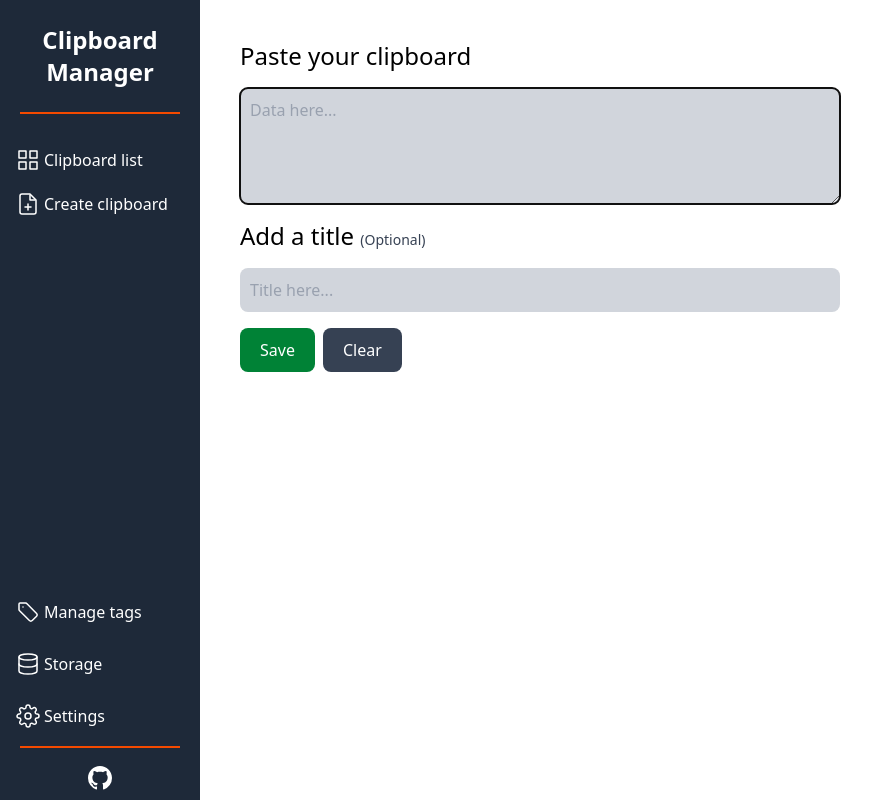
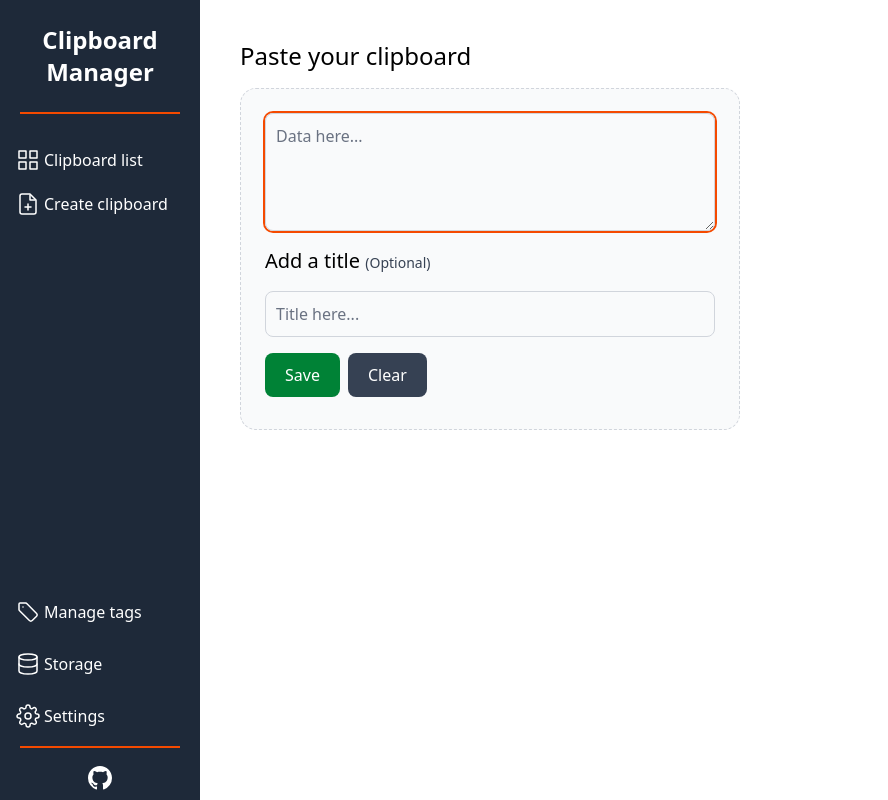
Before and after one commit to JavierMolines/clipboard, an Angular app: page /create in a window 1280 px wide. Shown: the whole page, without its empty margins (0-888 px from the left). Built offline with nearby package versions, Linux system fonts and the light colour scheme.

Commit message:
fix(create): improve textarea and input styling for consistency

```diff
--- a/src/app/pages/create/create.component.html
+++ b/src/app/pages/create/create.component.html
@@ -1,21 +1,27 @@
 <form class="flex flex-col gap-4 h-full">
   <h3 class="text-2xl">Paste your clipboard</h3>
 
+  <article class="flex flex-col gap-2 w-full md:w-1/2">
+    <div
+      class="w-full py-6 px-6 bg-gray-50 rounded-2xl border border-gray-300 gap-4 grid border-dashed"
+    >
+      <div class="flex flex-col sm:flex-row gap-3">
         <textarea
           [id]="idTextInput"
           rows="4"
-    class="block p-2.5 lg:w-3/5 text-md rounded-lg text-gray-950 bg-gray-300 border-gray-600 placeholder-gray-400 focus:ring-blue-500 focus:border-blue-500"
+          class="w-full p-2.5 text-md rounded-lg border border-gray-300 text-gray-950 placeholder-gray-500 focus:outline-none focus:ring-2 focus:ring-orange-600"
           placeholder="Data here..."
           [formControl]="textArea"
         ></textarea>
+      </div>
 
-  <h3 class="text-2xl">
+      <h3 class="text-xl">
         Add a title
         <span class="text-sm text-gray-700">(Optional)</span>
       </h3>
 
       <input
-    class="block p-2.5 lg:w-3/5 text-md rounded-lg text-gray-950 bg-gray-300 border-gray-600 placeholder-gray-400 focus:ring-blue-500 focus:border-blue-500"
+        class="w-full p-2.5 text-md rounded-lg border text-gray-950 bg-gray-50 border-gray-300 placeholder-gray-500 focus:outline-none focus:ring-2 focus:ring-orange-600"
         type="text"
         placeholder="Title here..."
         [formControl]="titleInput"
@@ -26,7 +32,7 @@
           aria-label="Save clipboard"
           (click)="buttonClick($event)"
           type="submit"
-      class="w-full lg:w-auto focus:outline-none text-white bg-green-700 hover:bg-green-800 focus:ring-4 focus:ring-green-300 font-medium rounded-lg text-md px-5 py-2.5 mb-2 cursor-pointer"
+          class="w-full lg:w-auto focus:outline-none text-white bg-green-700 hover:bg-green-800 focus:ring-2 focus:ring-green-300 font-medium rounded-lg text-md px-5 py-2.5 mb-2 cursor-pointer"
         >
           Save
         </button>
@@ -34,9 +40,11 @@
           aria-label="Clear form"
           (click)="clearForm()"
           type="button"
-      class="w-full lg:w-auto focus:outline-none text-white bg-gray-700 hover:bg-gray-800 focus:ring-4 focus:ring-gray-300 font-medium rounded-lg text-md px-5 py-2.5 mb-2 cursor-pointer"
+          class="w-full lg:w-auto focus:outline-none text-white bg-gray-700 hover:bg-gray-800 focus:ring-2 focus:ring-gray-300 font-medium rounded-lg text-md px-5 py-2.5 mb-2 cursor-pointer"
         >
           Clear
         </button>
       </div>
+    </div>
+  </article>
 </form>
--- a/src/app/pages/manage-tags/manage-tags.component.html
+++ b/src/app/pages/manage-tags/manage-tags.component.html
@@ -16,7 +16,7 @@
           (input)="handlerInputTag($event)"
           (keyup.enter)="handlerAddTag()"
           placeholder="Write a new tag (min 4 characters)"
-          class="w-full px-4 py-2 rounded-lg border border-gray-300 text-sm bg-white outline-none focus:ring-4 focus:ring-orange-300"
+          class="w-full px-4 py-2 rounded-lg border border-gray-300 text-sm bg-white focus:outline-none focus:ring-2 focus:ring-orange-600"
         />
 
         <button
@@ -25,8 +25,8 @@
           (click)="handlerAddTag()"
           [class]="
             isValidTagInput()
-              ? 'w-auto whitespace-nowrap focus:outline-none text-white bg-green-700 hover:bg-green-800 focus:ring-4 focus:ring-green-300 font-medium rounded-lg text-md px-5 py-2.5 cursor-pointer'
-              : 'w-auto whitespace-nowrap focus:outline-none text-white bg-gray-700 hover:bg-gray-600 focus:ring-4 focus:ring-gray-300 font-medium rounded-lg text-md px-5 py-2.5 cursor-pointer'
+              ? 'w-auto whitespace-nowrap focus:outline-none text-white bg-green-700 hover:bg-green-800 focus:ring-2 focus:ring-green-300 font-medium rounded-lg text-md px-5 py-2.5 cursor-pointer'
+              : 'w-auto whitespace-nowrap focus:outline-none text-white bg-gray-700 hover:bg-gray-600 focus:ring-2 focus:ring-gray-300 font-medium rounded-lg text-md px-5 py-2.5 cursor-pointer'
           "
         >
           Add
```
Lines whose indentation alone changed are shown as unchanged.
